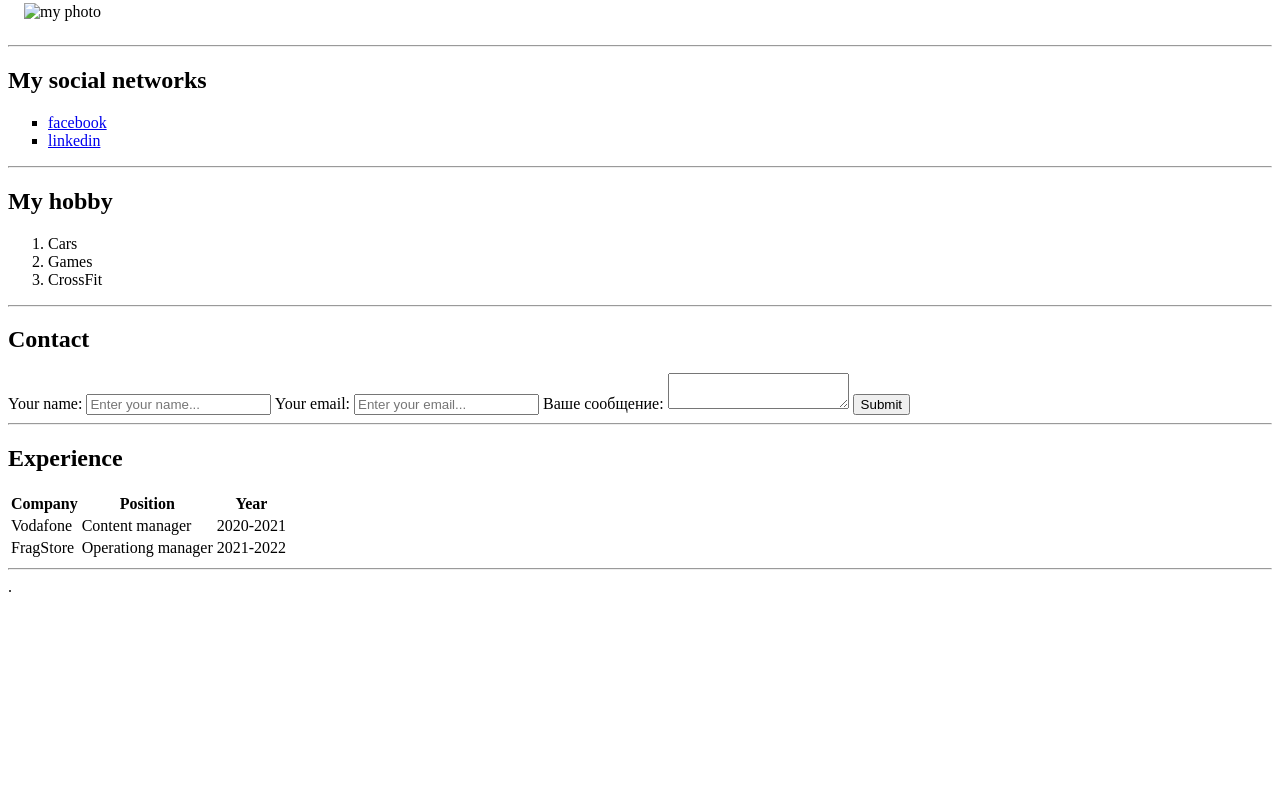
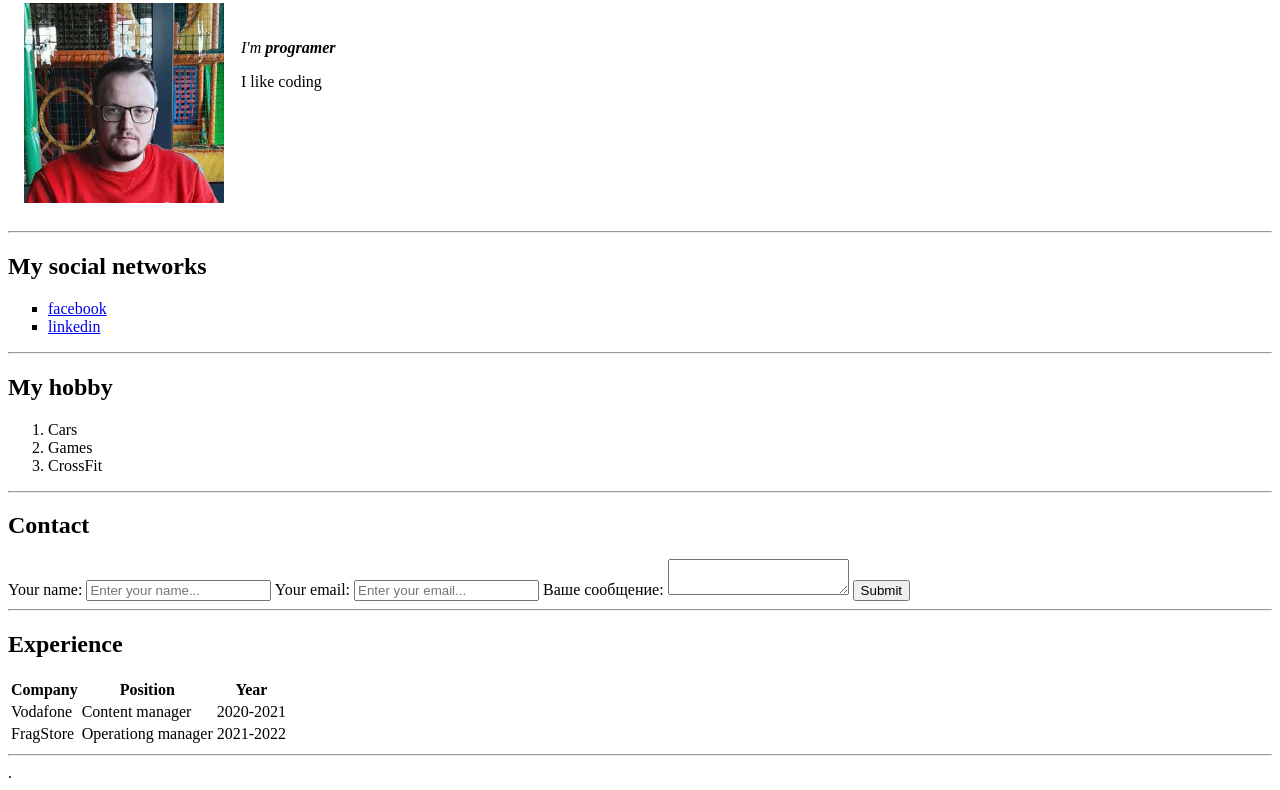
Before and after one commit to vladimirobrazdev/CV, a plain HTML site: page index.html in a window 1280 px wide. Shown: the part 101-891 px from the top of the page. Before the commit the page ends 800 px from the top, so only its background shows below. Drawn offline with Linux system fonts and the light colour scheme; a script that the page names is missing.

Commit message:
Update index.html

```diff
--- a/index.html
+++ b/index.html
@@ -12,7 +12,7 @@
         <td>
           <h1>Obraz V.</h1>
           <img
-            src="/web/photo_2021-06-17_08-54-00.jpg"
+            src="photo_2021-06-17_08-54-00.jpg"
             alt="my photo"
             width="200"
           />
```
